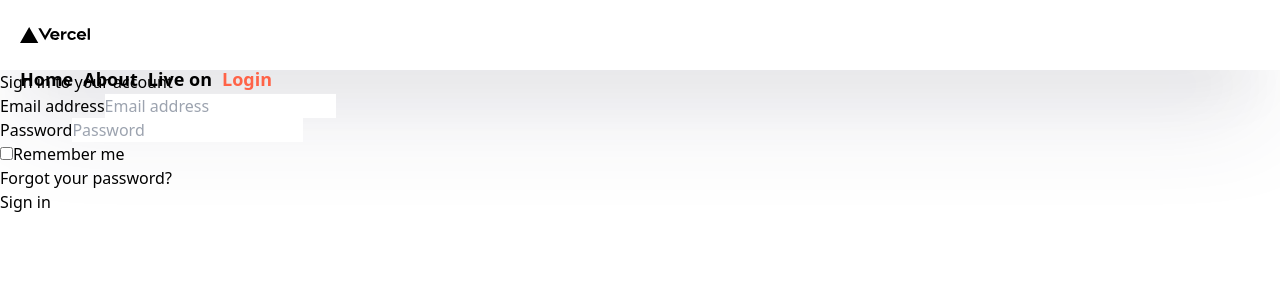
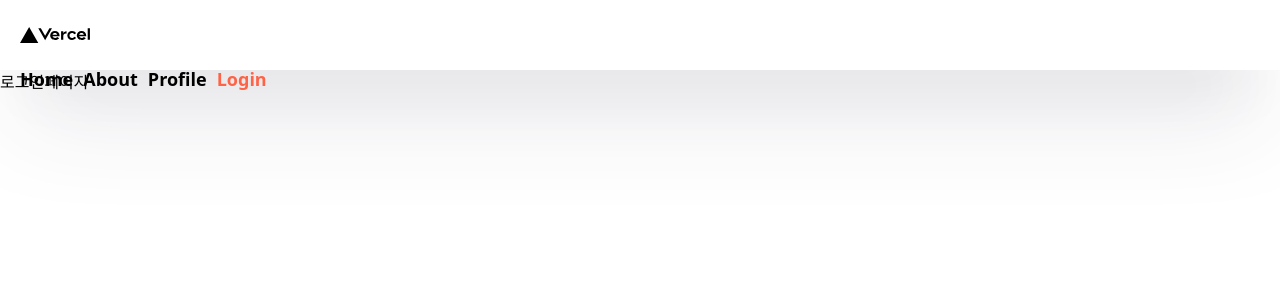
Before and after one commit to musemy4/chobo_nextjs, a Next.js app: page /login in a window 1280 px wide. Shown: the top 300 px of the page. Built offline with nearby package versions, Linux system fonts and the light colour scheme.

Commit message:
tsx 변환

```diff
--- a/components/nav-bar.js
+++ b/components/header.tsx
@@ -11,11 +11,11 @@ export default function NavBar() {
                 <Link href="/">
                     <a className={router.pathname === '/' ? 'active' : ''}>Home</a>
                 </Link>
-                <Link href="/">
+                <Link href="/about">
                     <a className={router.pathname === '/about' ? 'active' : ''}>About</a>
                 </Link>
-                <Link href="/">
-                    <a className={router.pathname === '/live on' ? 'active' : ''}>Live on</a>
+                <Link href="/profile">
+                    <a className={router.pathname === '/profile' ? 'active' : ''}>Profile</a>
                 </Link>
                 <Link href="/login">
                     <a className={router.pathname === '/login' ? 'active' : ''}>Login</a>
--- a/components/layout.js
+++ /dev/null
@@ -1,11 +0,0 @@
-import NavBar from "./nav-bar";
-
-
-export default function Layout({ children }) {
-    return (
-        <>
-            <NavBar />
-            <div>{children}</div>
-        </>
-    )
-}
--- /dev/null
+++ b/components/layout.tsx
@@ -0,0 +1,21 @@
+import React from "react";
+import NavBar from "./header";
+
+import Head from 'next/head'
+type Props = {
+    title?: string
+}
+
+export const Layout: React.FC<Props> = ({ children, title = 'Nextjs+tailwind+keycloak' }) => {
+    return (
+        <>
+        <Head>
+            <title>{title}</title>
+            <meta charSet="utf-8" />
+            <meta name="viewport" content="initial-scale=1.0, width=device-width" />
+        </Head>
+        <NavBar />
+        <div>{children}</div>
+        </>
+    )
+}
--- a/components/seo.js
+++ /dev/null
@@ -1,11 +0,0 @@
-import Head from "next/head";
-
-
-
-export default function Seo({title}) {
-    return (
-        <Head>
-            <title>{title}</title>
-        </Head>
-    )
-}
--- a/package.json
+++ b/package.json
@@ -8,8 +8,10 @@
     "lint": "next lint"
   },
   "dependencies": {
-    "@react-keycloak/nextjs": "^2.0.0-beta.10",
     "autoprefixer": "^10.4.2",
+    "http": "0.0.1-security",
+    "keycloak-js": "11.0.3",
+    "cookie": "^0.4.2",
     "next": "12.0.10",
     "postcss": "^8.4.6",
     "react": "17.0.2",
@@ -20,6 +22,7 @@
     "@types/react": "17.0.39",
     "eslint": "8.9.0",
     "eslint-config-next": "12.0.10",
+    "@react-keycloak/ssr": "^3.3.0",
     "tailwindcss": "^3.0.23",
     "typescript": "4.5.5"
   }
--- a/pages/_app.js
+++ /dev/null
@@ -1,29 +0,0 @@
-// 우리가 만들 모든 페이지의 청사진을 커스텀할수있는 장소
-import Layout from "../components/layout";
-import '../styles/globals.css'
-import cookie from 'cookie'
-import * as React from 'react'
-import { IncomingMessage } from 'http'
-import { AppProps, AppContext } from 'next/app'
-
-import { SSRKeycloakProvider, Persistors } from '@react-keycloak/nextjs'
-import { KeycloakCookies } from  '@react-keycloak/nextjs'
-
-const keycloakCfg = {
-  realm: '',
-  url: '',
-  clientId: ''
-}
-
-// https://www.npmjs.com/package/@react-keycloak/nextjs
-
-function MyApp({ Component, pageProps, cookies }) {
-    return (
-        <Layout>
-            <Component {...pageProps} />
-        </Layout>
-    )
-
-}
-
-export default MyApp;
--- /dev/null
+++ b/pages/_app.tsx
@@ -0,0 +1,24 @@
+// 우리가 만들 모든 페이지의 청사진을 커스텀할수있는 장소
+import '../styles/globals.css'
+import * as React from 'react'
+
+
+
+
+
+const keycloakCfg = {
+    url: 'http://ca-172-16-36-180.vurix.kr/auth',
+    realm: 'vurix-dms',
+    clientId: 'vurix-dms-platform',
+}
+
+// https://www.npmjs.com/package/@react-keycloak/nextjs
+
+function MyApp({ Component, pageProps, cookies }: any) {
+    return (
+        <Component {...pageProps} />
+    )
+
+}
+
+export default MyApp;
--- a/pages/login.js
+++ /dev/null
@@ -1,79 +0,0 @@
-import Seo from "../components/seo"
-
-export default function Login() {
-    return (
-        <>
-        <Seo title={'login'} />
-        <div className="min-h-full flex items-center justify-center py-12 px-4 sm:px-6 lg:px-8">
-            <div className="max-w-md w-full space-y-8">
-            <div>
-                <h2 className="mt-6 text-center text-3xl font-extrabold text-gray-900">Sign in to your account</h2>
-            </div>
-            <form className="mt-8 space-y-6" action="#" method="POST">
-                <input type="hidden" name="remember" defaultValue="true" />
-                <div className="rounded-md shadow-sm -space-y-px">
-                <div>
-                    <label htmlFor="email-address" className="sr-only">
-                    Email address
-                    </label>
-                    <input
-                    id="email-address"
-                    name="email"
-                    type="email"
-                    autoComplete="email"
-                    required
-                    className="appearance-none rounded-none relative block w-full px-3 py-2 border border-gray-300 placeholder-gray-500 text-gray-900 rounded-t-md focus:outline-none focus:ring-indigo-500 focus:border-indigo-500 focus:z-10 sm:text-sm"
-                    placeholder="Email address"
-                    />
-                </div>
-                <div>
-                    <label htmlFor="password" className="sr-only">
-                    Password
-                    </label>
-                    <input
-                    id="password"
-                    name="password"
-                    type="password"
-                    autoComplete="current-password"
-                    required
-                    className="appearance-none rounded-none relative block w-full px-3 py-2 border border-gray-300 placeholder-gray-500 text-gray-900 rounded-b-md focus:outline-none focus:ring-indigo-500 focus:border-indigo-500 focus:z-10 sm:text-sm"
-                    placeholder="Password"
-                    />
-                </div>
-                </div>
-
-                <div className="flex items-center justify-between">
-                <div className="flex items-center">
-                    <input
-                    id="remember-me"
-                    name="remember-me"
-                    type="checkbox"
-                    className="h-4 w-4 text-indigo-600 focus:ring-indigo-500 border-gray-300 rounded"
-                    />
-                    <label htmlFor="remember-me" className="ml-2 block text-sm text-gray-900">
-                    Remember me
-                    </label>
-                </div>
-
-                <div className="text-sm">
-                    <a href="#" className="font-medium text-indigo-600 hover:text-indigo-500">
-                    Forgot your password?
-                    </a>
-                </div>
-                </div>
-
-                <div>
-                <button
-                    type="submit"
-                    className="group relative w-full flex justify-center py-2 px-4 border border-transparent text-sm font-medium rounded-md text-white bg-indigo-600 hover:bg-indigo-700 focus:outline-none focus:ring-2 focus:ring-offset-2 focus:ring-indigo-500">
-                    Sign in
-                </button>
-                </div>
-            </form>
-            </div>
-        </div>
-        </>
-
-
-    )
-}
--- /dev/null
+++ b/pages/login.tsx
@@ -0,0 +1,10 @@
+import { Layout } from '../components/layout'
+export default function Login() {
+    return (
+        <Layout title="Login | Next.js + tailwind + keycloak Example">
+            <p>로그인페이지</p>
+        </Layout>
+
+
+    )
+}
```
Also changed, not shown: pages/about.tsx (added, +10 -0 lines), pages/index.tsx (renamed from pages/index.js, +4 -4 lines), pages/profile.tsx (added, +16 -0 lines), 1 other file (tests, documents, lock files or other folders).
